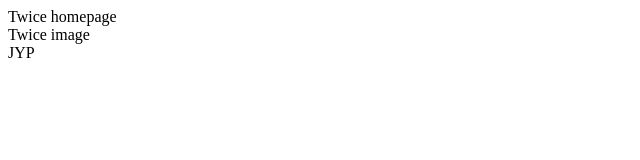
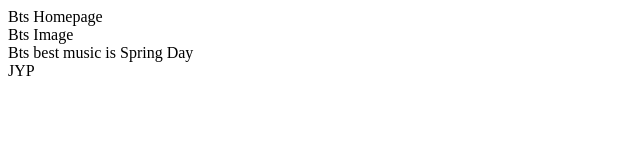
Before and after one commit to wildrodentsomeonewho19/my-git-project, a plain HTML site: page index.html in a window 1280 px wide. Shown: the whole page, without its empty margins (0-640 px from the left). Drawn offline with Linux system fonts and the light colour scheme.

Commit message:
Revert "add new text (#1)" (#2)
This reverts commit f48574735f0110f6d38eb7ba4b152e7d7d8867f3.

```diff
--- a/index.html
+++ b/index.html
@@ -1,5 +1,6 @@
 <html>
-	<head>Twice homepage</head>
-	<div>Twice image</div>
+	<head>Bts Homepage</head>
+	<div>Bts Image</div>
+	<Body>Bts best music is Spring Day</Body>
 	<footer>JYP</footer>
 </html>
```
Also changed, not shown: pr-practice.txt (deleted), text.txt (deleted).
